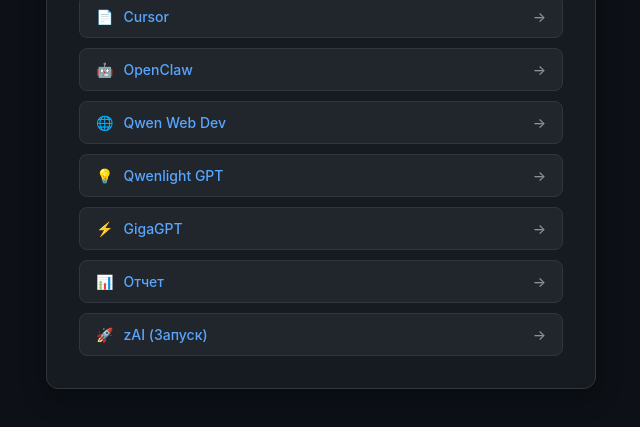
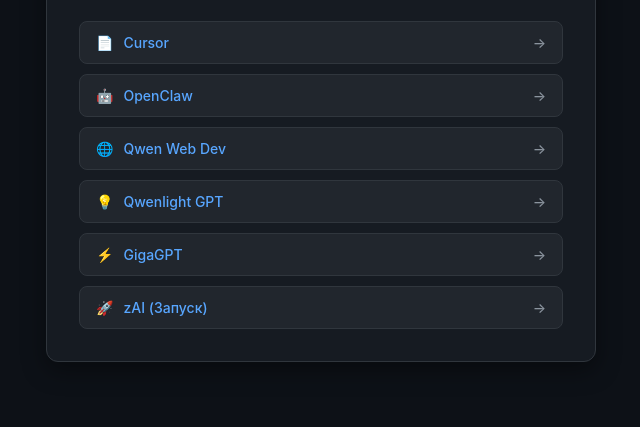
Before and after one commit to fobik63/vibecoding, a plain HTML site: page index.html in a window 1280 px wide. Shown: the part 261-688 px from the top of the page, without its empty margins (319-959 px from the left). Drawn offline with Linux system fonts and the light colour scheme.

Commit message:
Update index.html

```diff
--- a/index.html
+++ b/index.html
@@ -3,7 +3,7 @@
 <head>
     <meta charset="UTF-8">
     <meta name="viewport" content="width=device-width, initial-scale=1.0">
-    <title>Vibecoding Hub</title>
+    <title>Vibecoding Workspace</title>
     <style>
         * {
             box-sizing: border-box;
@@ -120,10 +120,6 @@
                 <span class="title"><span>⚡</span> GigaGPT</span>
                 <span class="arrow">→</span>
             </a>
-            <a href="otchet.html" class="nav-item">
-                <span class="title"><span>📊</span> Отчет</span>
-                <span class="arrow">→</span>
-            </a>
             <a href="zAl.html" class="nav-item">
                 <span class="title"><span>🚀</span> zAI (Запуск)</span>
                 <span class="arrow">→</span>
```
